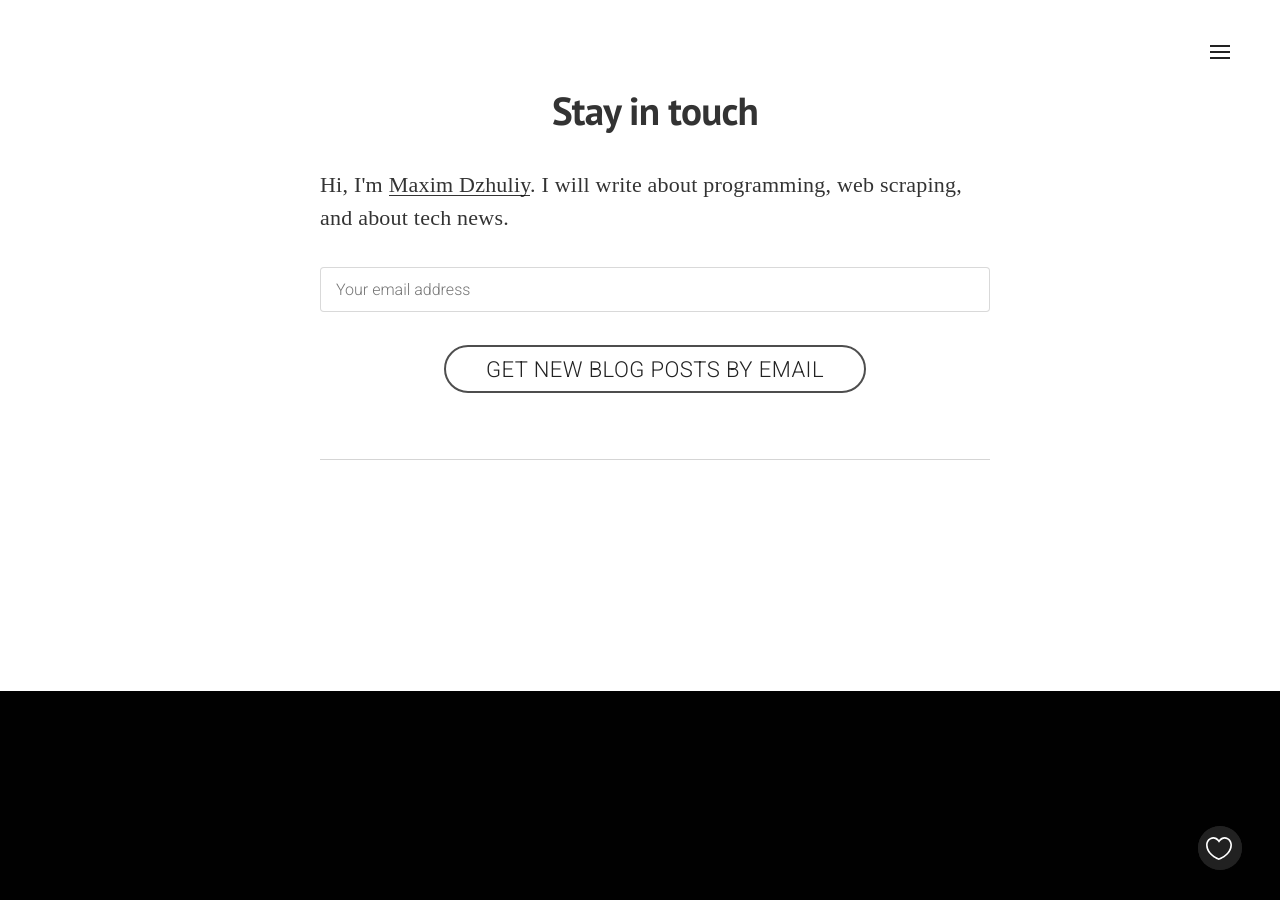
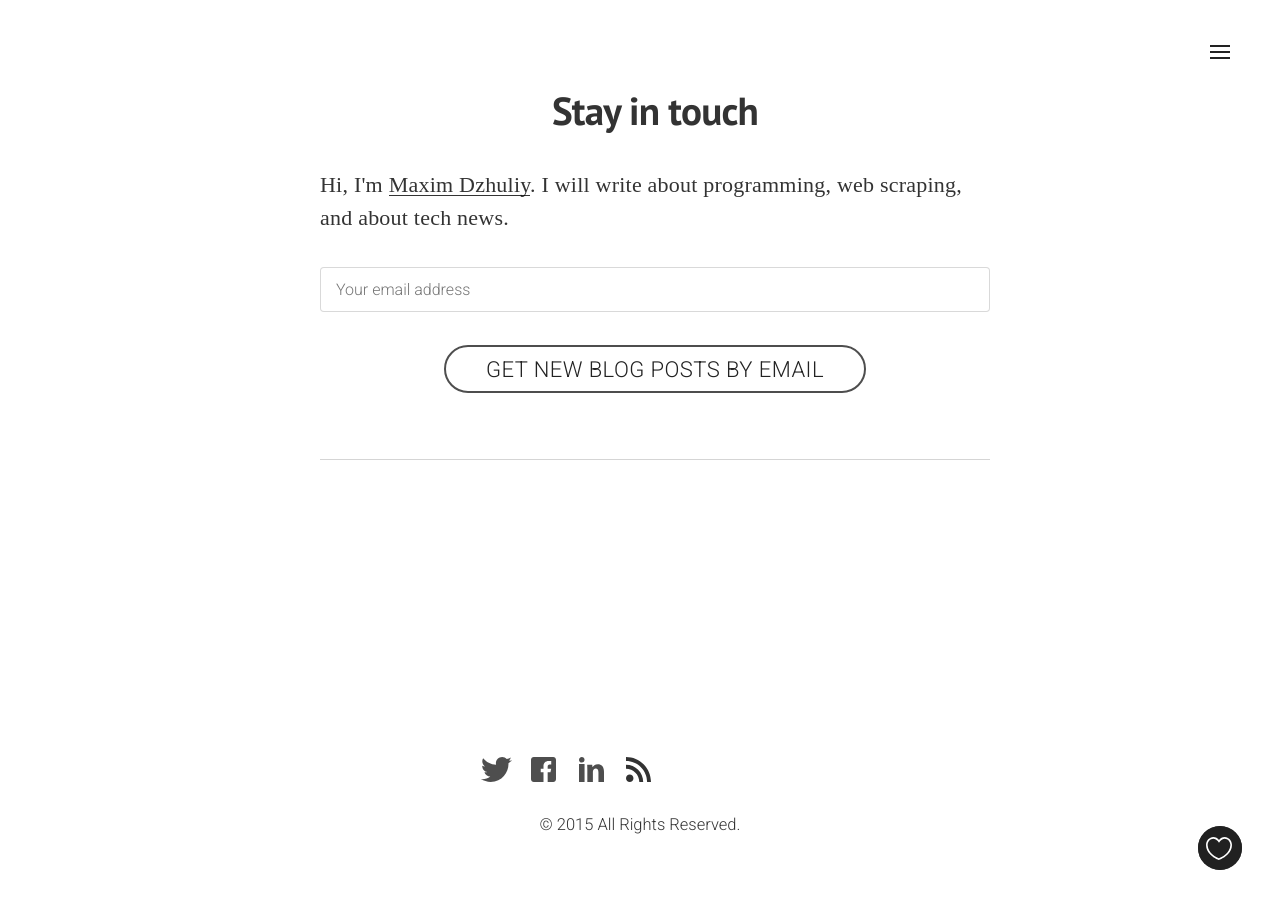
Before and after one commit to max-si-m/max-si-m.github.io, a Jekyll site: the page built from _posts/2015-11-21-hello-world-or-first-post.md, in a window 1280 px wide and 900 px high, scrolled down 2655 px. Built offline with Jekyll 4.4.1, drawn with Linux system fonts in a browser that asks for light colours; nearby versions of some CDN libraries; some web fonts are replaced; comment, search, counter and statistics services are not loaded; part of the change alters nothing that is shown.

Commit message:
Fix social accounts

```diff
--- a/_config.yml
+++ b/_config.yml
@@ -14,8 +14,8 @@ name:				         'Web Scraping'
 title:               Scraping
 tagline:             'scraping, parsing, python, ruby'
 description:         'description'
-url:                 'http://max-si-m.github.io/'
-rss:                 rss feed url
+url:                 'http://max-si-m.github.io'
+rss:                 'feed.xml'
 baseurl:             '/'
 baseurl_posts_img:   '/assets/images/posts/'
 baseurl_featured_img: '/assets/images/hero/'
@@ -27,11 +27,11 @@ disqus:              scrapingblog # get it on https://disqus.com/admin/
 author:
   name:           	 'Maxim Dzhuliy'
   url:            	 'http://max-si-m.github.io/'
-  facebook:          Maxim Dzhuliy
+  facebook:          max.djuliy
   twitter:           max_si_m
   github:            max-si-m
   google_plus:       username
-  linkedin:          username
+  linkedin:          maximdjuliy
   dribbble:          username
   pinterest:         username
 
--- a/_includes/modal.html
+++ b/_includes/modal.html
@@ -11,11 +11,11 @@
   <div class="u-tableCell u-verticalAlignMiddle">
     <h2 class="h2--shareTitle">Share this article with your friends</h2>
     <ul class="shareWrapper">
-      <li><a class="shareButton shareButton--twitter" href="https://twitter.com/intent/tweet?text={{ page.title | append: ' by @VincentChan' }}&url={{ page.url | prepend: site.url | url_encode }}" target="_blank"></a></li>
+      <li><a class="shareButton shareButton--twitter" href="https://twitter.com/intent/tweet?text={{ page.title | append: ' by @max_si_m' }}&url={{ page.url | prepend: site.url | url_encode }}" target="_blank"></a></li>
       <li><a class="shareButton shareButton--facebook" href="https://www.facebook.com/sharer/sharer.php?u={{ page.url | prepend: site.url | url_encode }}" target="_blank"></a></li>
       <li><a class="shareButton shareButton--linkedin" href="https://www.linkedin.com/shareArticle
 ?mini=true&url={{ page.url | prepend: site.url | url_encode }}&title={{ page.title }}"  target="_blank"></a></li>
-      <li><a class="shareButton shareButton--buffer" href="https://buffer.com/add?text={{ page.title | append: ' by @VincentChan' }}&url={{ page.url | prepend: site.url | url_encode }}" target="_blank"></a></li>
+      <li><a class="shareButton shareButton--buffer" href="https://buffer.com/add?text={{ page.title | append: ' by @max_si_m' }}&url={{ page.url | prepend: site.url | url_encode }}" target="_blank"></a></li>
       <li><a class="shareButton shareButton--hackernews" href="http://news.ycombinator.com/submitlink?u={{ page.url | prepend: site.url | url_encode }}&t={{ page.title }}" target="_blank"></a></li>
       <li><a class="shareButton shareButton--pocket" href="https://getpocket.com/save?url={{ page.url | prepend: site.url | url_encode }}&title={{ page.title }}" target="_blank"></a></li>
     </ul>
--- a/_layouts/default.html
+++ b/_layouts/default.html
@@ -18,9 +18,9 @@
 
     {% if page.url == '/index.html' %}
       {% include subscribe.html %}
-      {% include footer.html %}
     {% endif %}
 
+    {% include footer.html %}
     {% include footer-scripts.html %}
   </body>
 </html>
```
